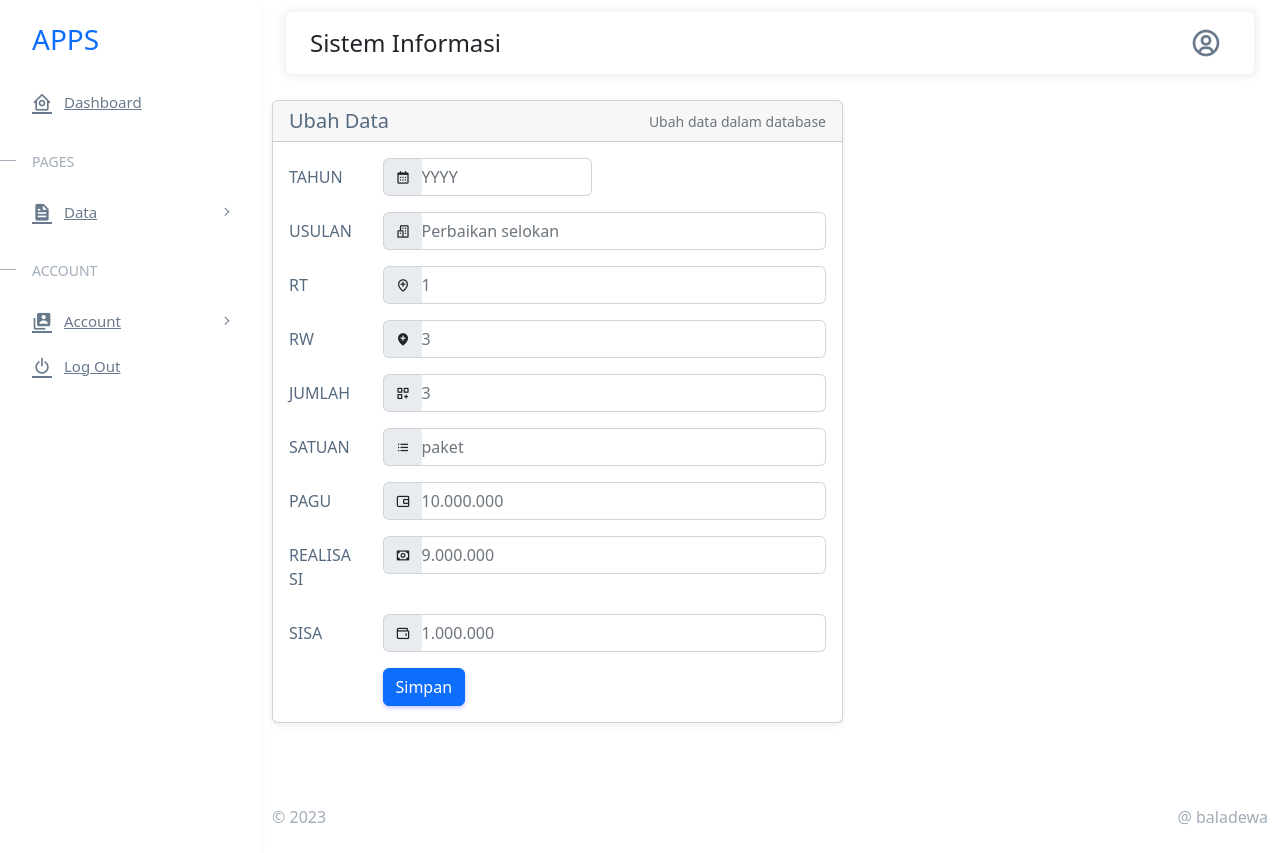
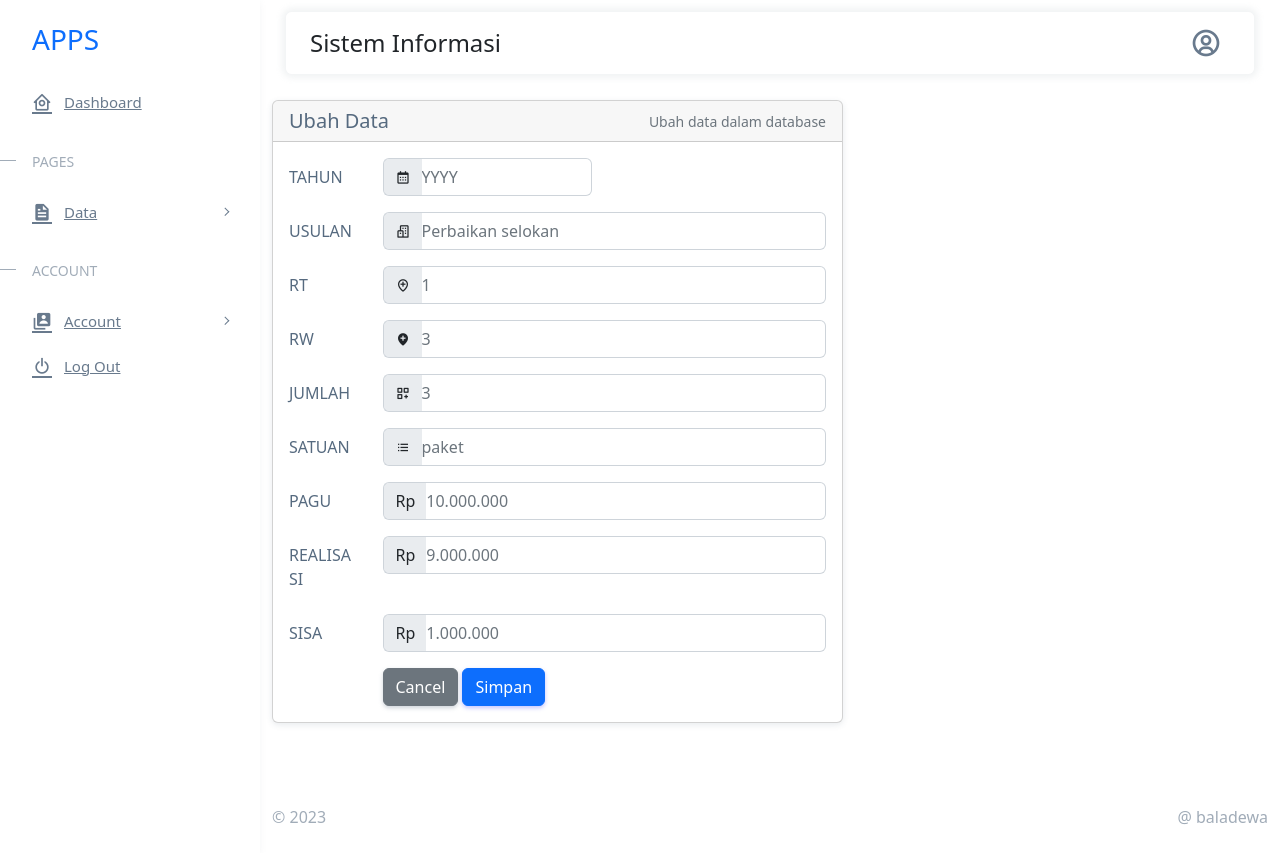
Before and after one commit to baladewa-web/codeigniter, a CodeIgniter app: the page made by application/views/page/edit_form.php in a window 1280 px wide. Run offline with CodeIgniter, Linux system fonts and the light colour scheme; data that the repository does not hold is empty; some libraries are stand-ins or nearby versions.

Commit message:
work commit

```diff
--- a/application/controllers/Page.php
+++ b/application/controllers/Page.php
@@ -40,9 +40,9 @@ Class Page Extends CI_Controller{
         $config['next_tag_open']   = '<li class="page-item">';
         $config['next_tag_close'] = '</li>';
 
-        $config['rev_link']       = '&laquo';
-        $config['rev_tag_open']   = '<li class="page-item">';
-        $config['rev_tag_close'] = '</li>';
+        $config['prev_link']       = '&laquo';
+        $config['prev_tag_open']   = '<li class="page-item">';
+        $config['prev_tag_close'] = '</li>';
 
         $config['cur_tag_open']   = '<li class="page-item active"><a class="page-link" href="#">';
         $config['cur_tag_close'] = '</a></li>';
--- a/application/views/page/create_form.php
+++ b/application/views/page/create_form.php
@@ -155,6 +155,7 @@
                         </div>
                         <div class="row justify-content-end">
                           <div class="col-sm-10">
+                            <a href="<?php echo site_url('page/list') ?>" class="btn btn-secondary">Cancel</a>
                             <input type="submit" class="btn btn-primary" value="Simpan">
                           </div>
                         </div>
--- a/application/views/page/edit_form.php
+++ b/application/views/page/edit_form.php
@@ -123,7 +123,7 @@
                           <label class="col-sm-2 col-form-label" for="pagu">pagu</label>
                           <div class="col-sm-10">
                             <div class="input-group input-group-merge">
-                              <span class="input-group-text"><i class='bx bx-wallet-alt' ></i></span>
+                              <span class="input-group-text">Rp</span>
                               <input type="number" name="pagu" id="Pagu" class="form-control" value="<?php echo $usulan->pagu ?>" placeholder="10.000.000" <?= set_value('pagu'); ?>/>
                             </div>
                             <small class="text-danger">
@@ -135,7 +135,7 @@
                           <label class="col-sm-2 col-form-label" for="realisasi">Realisasi</label>
                           <div class="col-sm-10">
                             <div class="input-group input-group-merge">
-                              <span class="input-group-text"><i class='bx bx-money' ></i></span>
+                              <span class="input-group-text">Rp</span>
                               <input type="number" name="realisasi" id="Realisasi" class="form-control" value="<?php echo $usulan->realisasi ?>"  placeholder="9.000.000" <?= set_value('realisasi'); ?>/>
                             </div>
                             <small class="text-danger">
@@ -147,7 +147,7 @@
                           <label class="col-sm-2 col-form-label" for="sisa">Sisa</label>
                           <div class="col-sm-10">
                             <div class="input-group input-group-merge">
-                              <span class="input-group-text"><i class='bx bx-wallet' ></i></span>
+                              <span class="input-group-text">Rp</span>
                               <input type="number" name="sisa" id="Sisa" class="form-control" value="<?php echo $usulan->sisa ?>" placeholder="1.000.000"<?= set_value('sisa'); ?>/>
                             </div>
                             <small class="text-danger">
@@ -157,6 +157,7 @@
                         </div>
                         <div class="row justify-content-end">
                           <div class="col-sm-10">
+                            <a href="<?php echo site_url('page/list') ?>" class="btn btn-secondary">Cancel</a>
                             <input type="submit" class="btn btn-primary" value="Simpan">
                           </div>
                         </div>
```
